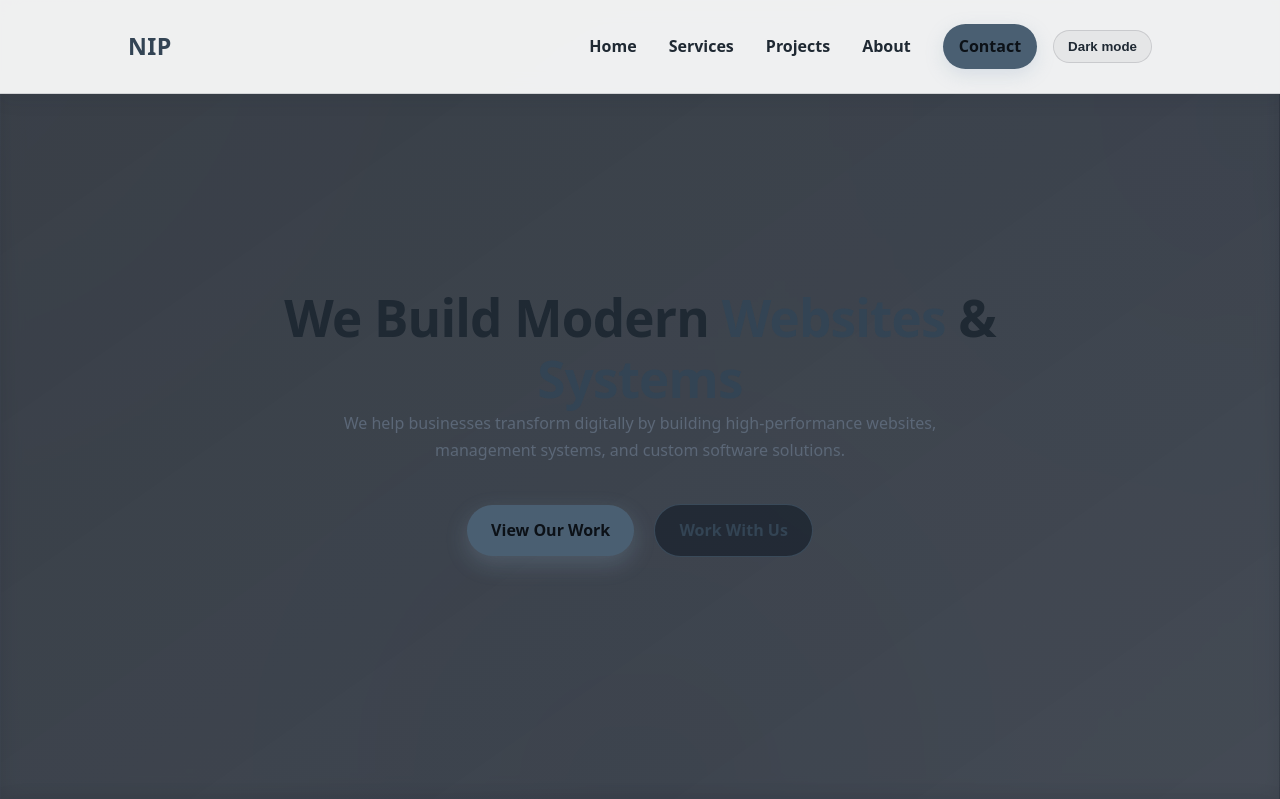
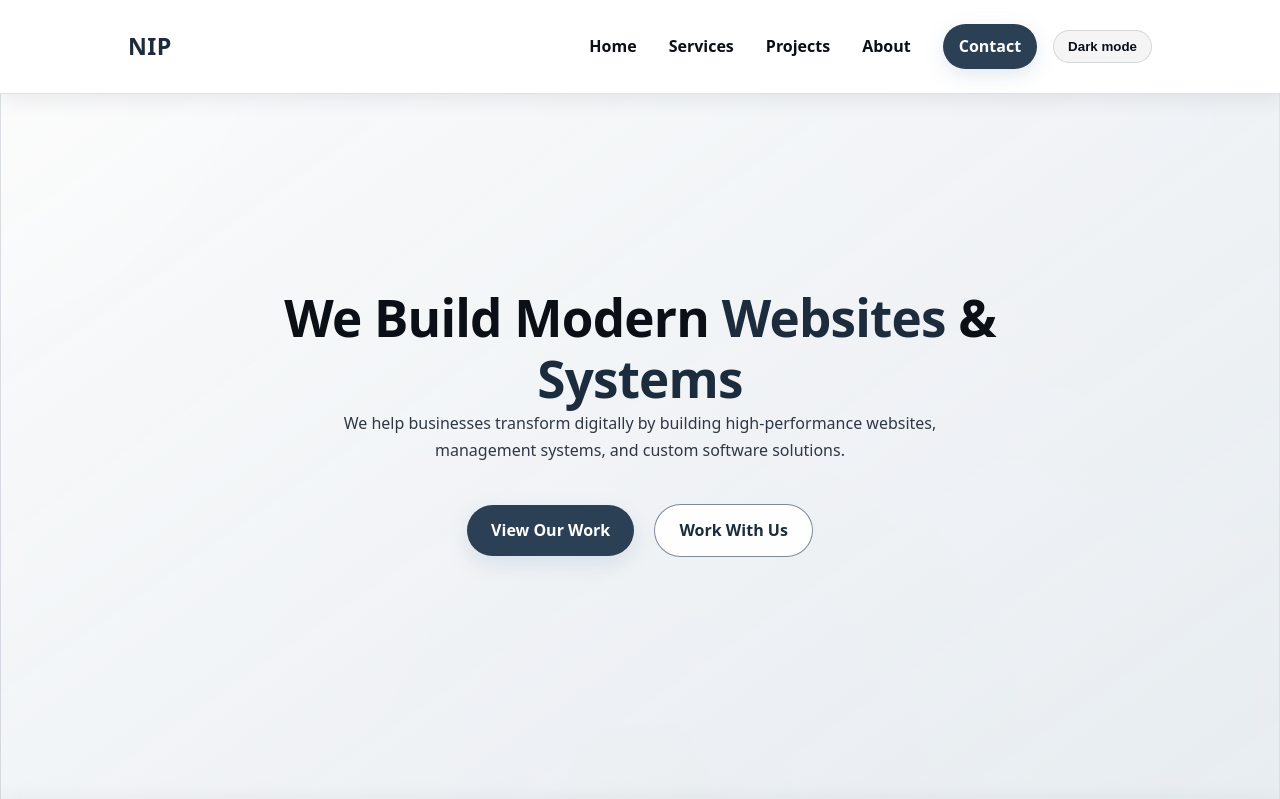
Before and after one commit to Dagmawi06/peak_devs, a website: page index.html in a window 1280 px wide. Both pictures are taken after a click on the button "Light mode". Shown: the top 799 px of the page. Drawn offline with Linux system fonts and the light colour scheme.

Commit message:
to make live

```diff
--- /dev/null
+++ b/robots.txt
@@ -0,0 +1,4 @@
+User-agent: *
+Allow: /
+
+Sitemap: https://new-inovation-pioneers.netlify.app/sitemap.xml
--- a/style.css
+++ b/style.css
@@ -36,13 +36,13 @@
 
 body[data-theme="light"] {
     --bg: #f4f5f7;
-    --bg-alt: #eceff3;
-    --surface: rgba(255, 255, 255, 0.92);
-    --surface-strong: rgba(255, 255, 255, 0.95);
-    --text: #1f2933;
-    --muted: #5b6777;
-    --accent: #4a5f72;
-    --accent-strong: #334454;
+    --bg-alt: #eef1f5;
+    --surface: rgba(255, 255, 255, 0.96);
+    --surface-strong: rgba(255, 255, 255, 0.98);
+    --text: #0b0f16;
+    --muted: #2f3744;
+    --accent: #2b3f55;
+    --accent-strong: #1c2c3d;
     --border: rgba(31, 41, 51, 0.14);
     --shadow: 0 10px 28px rgba(31, 41, 51, 0.12);
     --shadow-soft: 0 6px 18px rgba(31, 41, 51, 0.08);
@@ -143,8 +143,62 @@ body[data-theme="light"]::before {
 }
 
 body[data-theme="light"]::after {
-    opacity: 0.28;
-    mix-blend-mode: multiply;
+    background-image:
+        radial-gradient(1.6px 1.6px at 20px 30px, rgba(11, 15, 22, 0.32) 0, transparent 2px),
+        radial-gradient(1.4px 1.4px at 140px 80px, rgba(11, 15, 22, 0.24) 0, transparent 2px),
+        radial-gradient(1.6px 1.6px at 260px 140px, rgba(11, 15, 22, 0.3) 0, transparent 2px),
+        radial-gradient(1.2px 1.2px at 380px 50px, rgba(11, 15, 22, 0.22) 0, transparent 2px),
+        radial-gradient(1.6px 1.6px at 520px 120px, rgba(11, 15, 22, 0.3) 0, transparent 2px),
+        radial-gradient(1.2px 1.2px at 640px 30px, rgba(11, 15, 22, 0.2) 0, transparent 2px),
+        radial-gradient(1.6px 1.6px at 720px 160px, rgba(11, 15, 22, 0.3) 0, transparent 2px),
+        radial-gradient(1.4px 1.4px at 900px 90px, rgba(11, 15, 22, 0.26) 0, transparent 2px),
+        radial-gradient(1.2px 1.2px at 60px 180px, rgba(11, 15, 22, 0.22) 0, transparent 2px),
+        radial-gradient(1.4px 1.4px at 180px 220px, rgba(11, 15, 22, 0.28) 0, transparent 2px),
+        radial-gradient(1.2px 1.2px at 320px 200px, rgba(11, 15, 22, 0.22) 0, transparent 2px),
+        radial-gradient(1.6px 1.6px at 460px 240px, rgba(11, 15, 22, 0.3) 0, transparent 2px),
+        radial-gradient(1.4px 1.4px at 600px 210px, rgba(11, 15, 22, 0.26) 0, transparent 2px),
+        radial-gradient(1.6px 1.6px at 760px 230px, rgba(11, 15, 22, 0.3) 0, transparent 2px),
+        radial-gradient(1.2px 1.2px at 880px 220px, rgba(11, 15, 22, 0.22) 0, transparent 2px);
+    opacity: 0.62;
+    mix-blend-mode: normal;
+}
+
+/* Light mode component overrides for readability */
+body[data-theme="light"] header {
+    background: rgba(255, 255, 255, 0.96);
+    box-shadow: var(--shadow-soft);
+}
+
+body[data-theme="light"] section {
+    background: rgba(255, 255, 255, 0.98);
+    border-color: rgba(31, 41, 51, 0.1);
+}
+
+body[data-theme="light"] .hero {
+    background: linear-gradient(145deg, rgba(255, 255, 255, 0.92), rgba(235, 240, 245, 0.88));
+}
+
+body[data-theme="light"] .card,
+body[data-theme="light"] .project-card {
+    background: rgba(255, 255, 255, 0.98);
+    border-color: rgba(31, 41, 51, 0.12);
+    box-shadow: var(--shadow);
+}
+
+body[data-theme="light"] form input,
+body[data-theme="light"] form textarea {
+    background: #ffffff;
+    color: var(--text);
+}
+
+body[data-theme="light"] .btn-primary,
+body[data-theme="light"] .btn-nav,
+body[data-theme="light"] form button {
+    color: #ffffff;
+}
+
+body[data-theme="light"] .btn-secondary {
+    background: rgba(255, 255, 255, 0.9);
 }
 
 @keyframes night-drift {
```
Also changed, not shown: sitemap.xml (added, +8 -0 lines).
